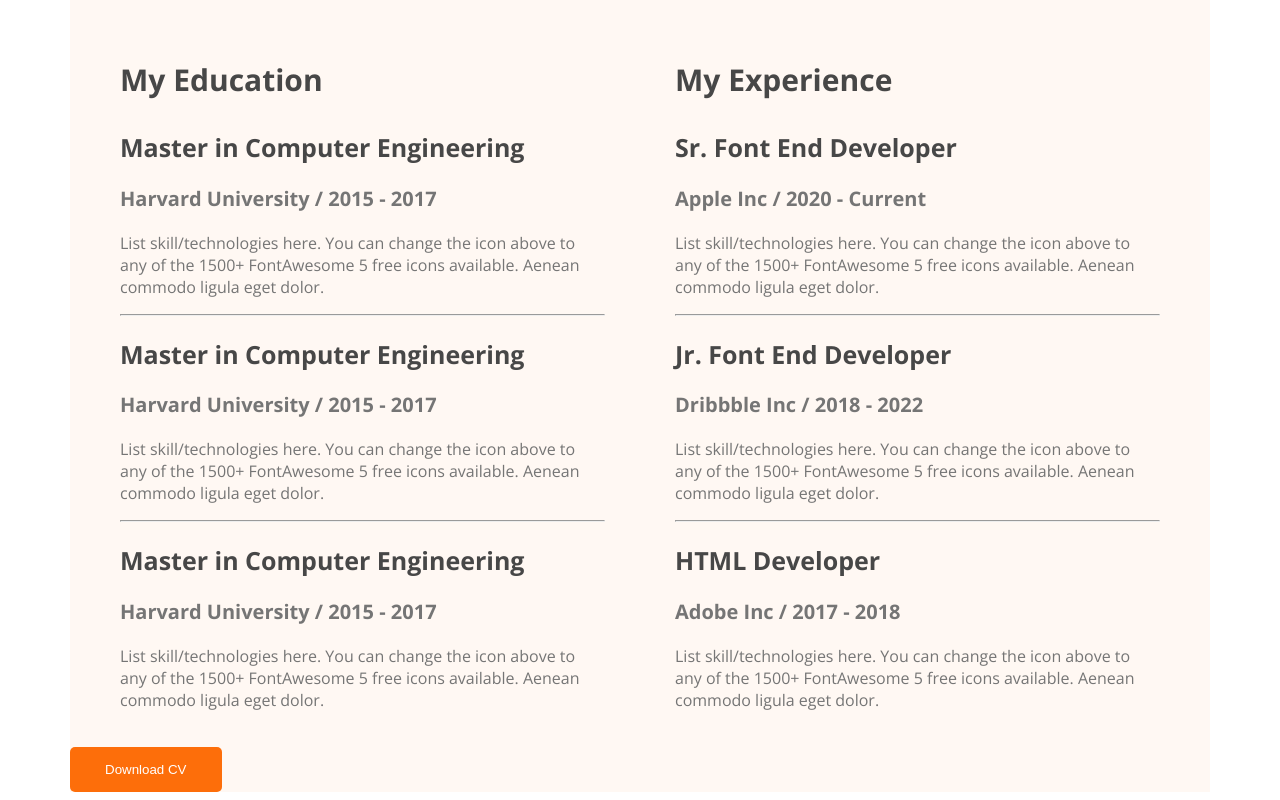
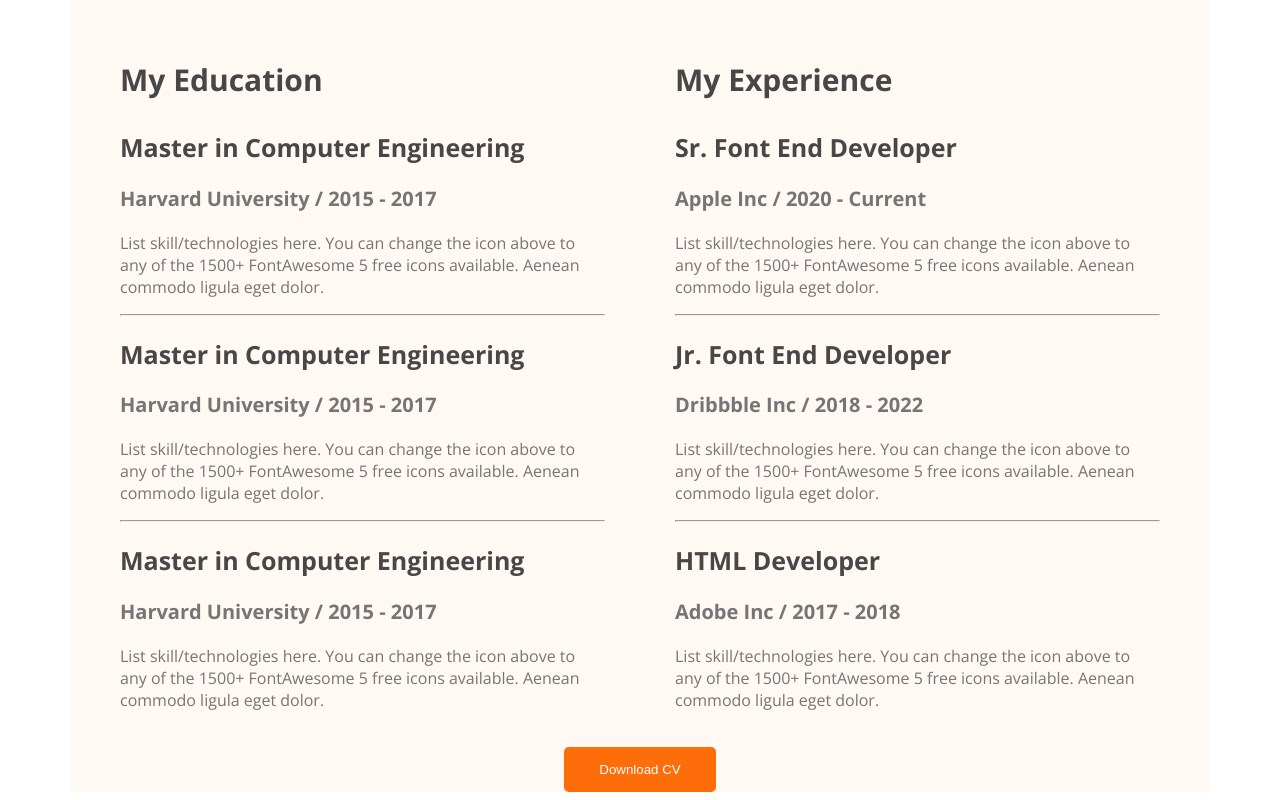
Before and after one commit to mdimran-mia/web-developer-website, a plain HTML site: page index.html in a window 1280 px wide. Shown: the part 2509-3309 px from the top of the page. Drawn offline with nearby package versions, Linux system fonts and the light colour scheme.

```diff
--- a/index.html
+++ b/index.html
@@ -154,7 +154,9 @@
                     </div>
                 </div>
             </div>
-            <button class="resume-download">Download CV</button>
+            <div class="download-cv">
+                <button class="btn-primary">Download CV</button>
+            </div>
         </section>
 
     </main>
--- a/styles/portfolio.css
+++ b/styles/portfolio.css
@@ -233,12 +233,6 @@ main {
     color: #757575;
     font-size: 16px;
 }
-.resume-download{
-    color: white;
-    background-color: #FD6E0A;
-    padding: 15px 35px 15px 35px;
-    margin: 0 auto;
-    border: none;
-    border-radius: 5px;
-    align-items: center;
+.download-cv{
+    text-align: center;
 }
```
